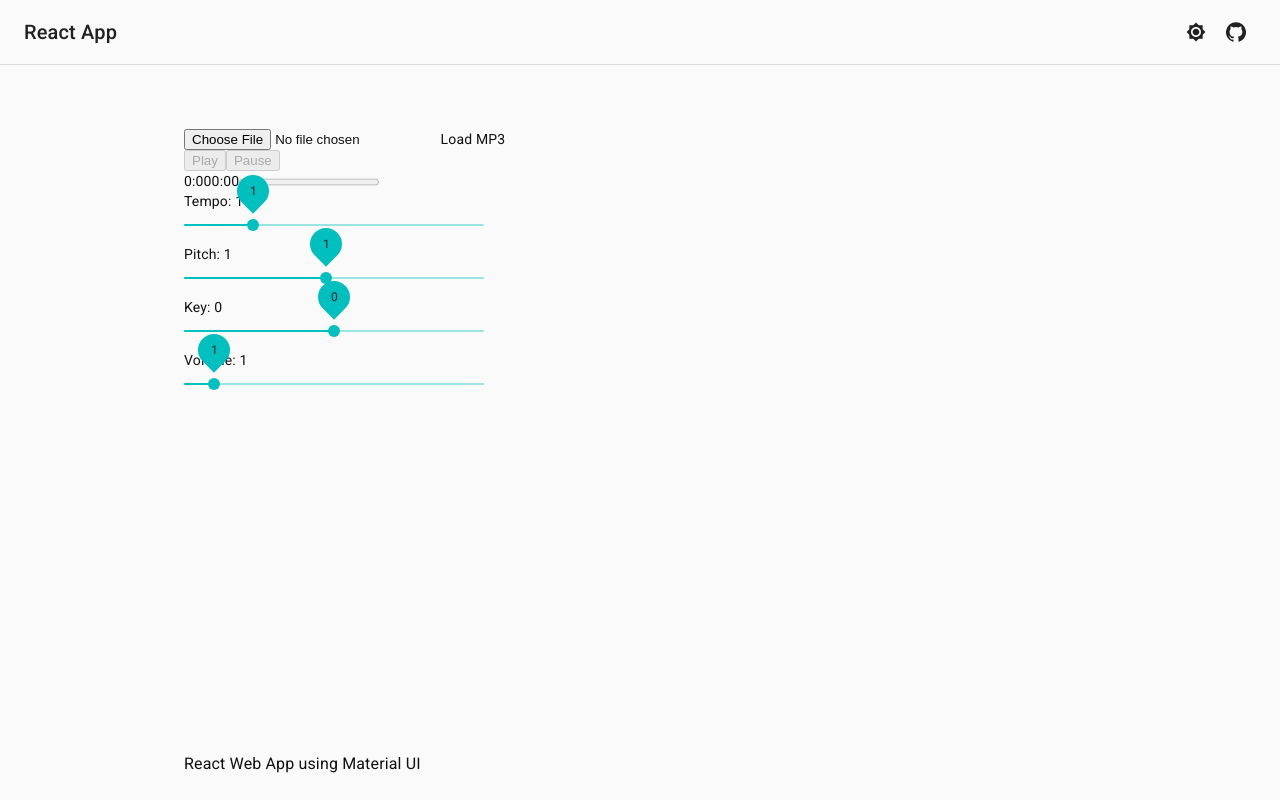
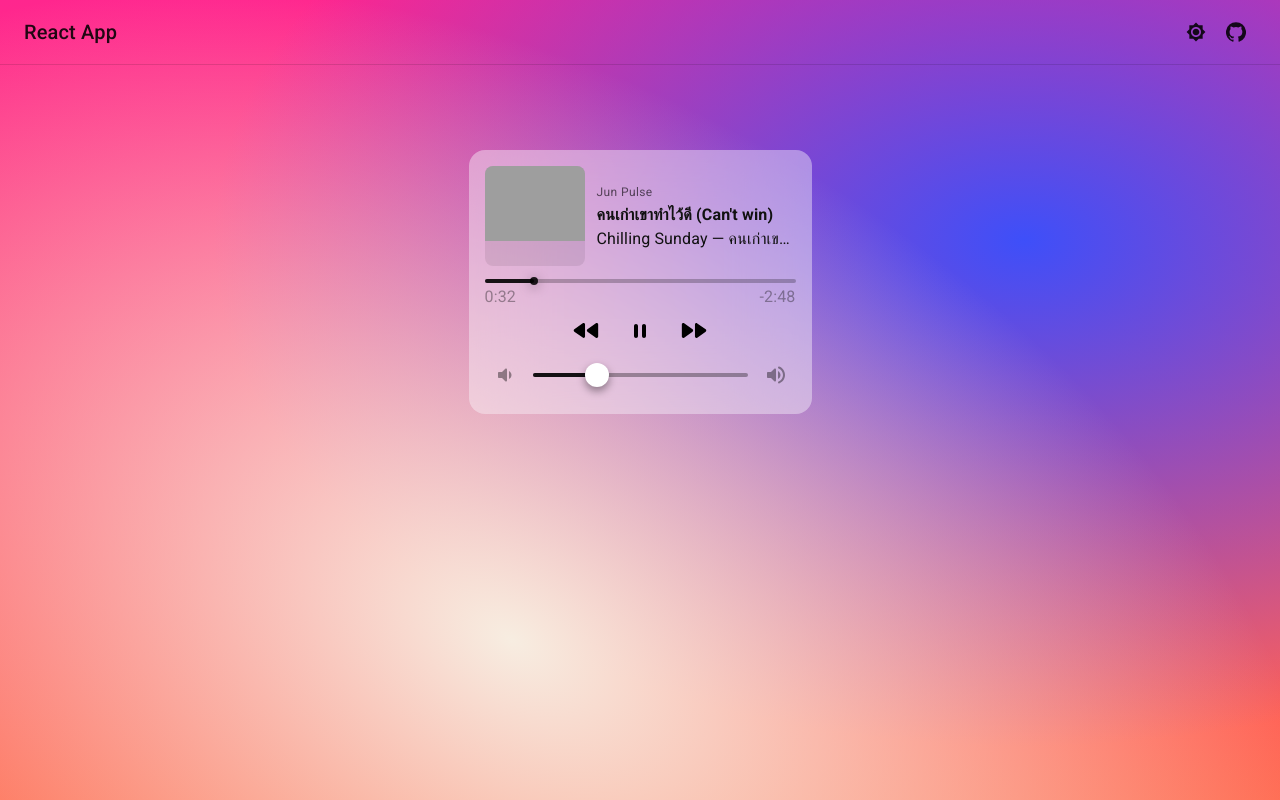
Before and after one commit to JoHoop/audio-pitch-shifter-react, a React (Create React App) app: page / in a window 1280 px wide. Built offline with nearby package versions, Linux system fonts and the light colour scheme; grey boxes are pictures that could not be loaded.

Commit message:
Add Material UI music player

```diff
--- a/src/components/AudioPlayer.js
+++ b/src/components/AudioPlayer.js
@@ -1,7 +1,8 @@
 import React from 'react';
 import { PlayerProvider } from './PlayerContext';
 import { LoadButton } from './LoadButton';
-import { Player } from './Player';
+// import { Player } from './Player';
+import { MusicPlayer } from './MusicPlayer';
 
 export const AudioPlayer = () => {
   const audioCtx = new (window.AudioContext || window.webkitAudioContext)();
@@ -10,7 +11,7 @@ export const AudioPlayer = () => {
   return (
     <PlayerProvider {...{ audioCtx, gainNode }}>
       <LoadButton />
-      <Player />
+      <MusicPlayer />
     </PlayerProvider>
   );
 };
--- a/src/components/Footer.js
+++ /dev/null
@@ -1,27 +0,0 @@
-import React from "react";
-import { Typography, Container } from "@material-ui/core";
-import { makeStyles } from "@material-ui/core/styles";
-
-const useStyles = makeStyles((theme) => ({
-  footer: {
-    padding: theme.spacing(3, 2),
-    marginTop: "auto",
-    backgroundColor: theme.palette.background,
-  },
-}));
-
-export const Footer = () => {
-  const classes = useStyles();
-
-  return (
-    <>
-      <footer className={classes.footer}>
-        <Container maxWidth="md">
-          <Typography variant="body1">
-            React Web App using Material UI
-          </Typography>
-        </Container>
-      </footer>
-    </>
-  );
-};
--- a/src/components/Header.js
+++ b/src/components/Header.js
@@ -14,7 +14,7 @@ import GitHubIcon from '@material-ui/icons/GitHub';
 const useStyles = makeStyles((theme) => ({
   appBar: {
     borderBottom: `1px solid ${theme.palette.divider}`,
-    backgroundColor: theme.palette.background,
+    backgroundColor: 'transparent',
   },
   toolbar: {
     flexWrap: 'wrap',
--- /dev/null
+++ b/src/components/MusicPlayer.js
@@ -0,0 +1,232 @@
+import React from 'react';
+
+import { styled, useTheme } from '@mui/material/styles';
+import Box from '@mui/material/Box';
+import Typography from '@mui/material/Typography';
+import Slider from '@mui/material/Slider';
+import IconButton from '@mui/material/IconButton';
+import Stack from '@mui/material/Stack';
+import PauseRounded from '@mui/icons-material/PauseRounded';
+import PlayArrowRounded from '@mui/icons-material/PlayArrowRounded';
+import FastForwardRounded from '@mui/icons-material/FastForwardRounded';
+import FastRewindRounded from '@mui/icons-material/FastRewindRounded';
+import VolumeUpRounded from '@mui/icons-material/VolumeUpRounded';
+import VolumeDownRounded from '@mui/icons-material/VolumeDownRounded';
+
+const WallPaper = styled('div')({
+  position: 'absolute',
+  width: '100%',
+  height: '100%',
+  top: 0,
+  left: 0,
+  overflow: 'hidden',
+  background: 'linear-gradient(rgb(255, 38, 142) 0%, rgb(255, 105, 79) 100%)',
+  transition: 'all 500ms cubic-bezier(0.175, 0.885, 0.32, 1.275) 0s',
+  '&:before': {
+    content: '""',
+    width: '140%',
+    height: '140%',
+    position: 'absolute',
+    top: '-40%',
+    right: '-50%',
+    background:
+      'radial-gradient(at center center, rgb(62, 79, 249) 0%, rgba(62, 79, 249, 0) 64%)',
+  },
+  '&:after': {
+    content: '""',
+    width: '140%',
+    height: '140%',
+    position: 'absolute',
+    bottom: '-50%',
+    left: '-30%',
+    background:
+      'radial-gradient(at center center, rgb(247, 237, 225) 0%, rgba(247, 237, 225, 0) 70%)',
+    transform: 'rotate(30deg)',
+  },
+});
+
+const Widget = styled('div')(({ theme }) => ({
+  padding: 16,
+  borderRadius: 16,
+  width: 343,
+  maxWidth: '100%',
+  margin: 'auto',
+  position: 'relative',
+  zIndex: 1,
+  backgroundColor:
+    theme.palette.mode === 'dark' ? 'rgba(0,0,0,0.6)' : 'rgba(255,255,255,0.4)',
+  backdropFilter: 'blur(40px)',
+}));
+
+const CoverImage = styled('div')({
+  width: 100,
+  height: 100,
+  objectFit: 'cover',
+  overflow: 'hidden',
+  flexShrink: 0,
+  borderRadius: 8,
+  backgroundColor: 'rgba(0,0,0,0.08)',
+  '& > img': {
+    width: '100%',
+  },
+});
+
+const TinyText = styled(Typography)({
+  fontSize: '0.75rem',
+  opacity: 0.38,
+  fontWeight: 500,
+  letterSpacing: 0.2,
+});
+
+export const MusicPlayer = () => {
+  const theme = useTheme();
+  const duration = 200; // seconds
+  const [position, setPosition] = React.useState(32);
+  const [paused, setPaused] = React.useState(false);
+  function formatDuration(value) {
+    const minute = Math.floor(value / 60);
+    const secondLeft = value - minute * 60;
+    return `${minute}:${secondLeft < 9 ? `0${secondLeft}` : secondLeft}`;
+  }
+  const mainIconColor = theme.palette.mode === 'dark' ? '#fff' : '#000';
+  const lightIconColor =
+    theme.palette.mode === 'dark' ? 'rgba(255,255,255,0.4)' : 'rgba(0,0,0,0.4)';
+  return (
+    <Box sx={{ width: '100%', overflow: 'hidden' }}>
+      <Widget>
+        <Box sx={{ display: 'flex', alignItems: 'center' }}>
+          <CoverImage>
+            <img
+              alt="can't win - Chilling Sunday"
+              src='/static/images/sliders/chilling-sunday.jpg'
+            />
+          </CoverImage>
+          <Box sx={{ ml: 1.5, minWidth: 0 }}>
+            <Typography
+              variant='caption'
+              color='text.secondary'
+              fontWeight={500}
+            >
+              Jun Pulse
+            </Typography>
+            <Typography noWrap>
+              <b>คนเก่าเขาทำไว้ดี (Can&apos;t win)</b>
+            </Typography>
+            <Typography noWrap letterSpacing={-0.25}>
+              Chilling Sunday &mdash; คนเก่าเขาทำไว้ดี
+            </Typography>
+          </Box>
+        </Box>
+        <Slider
+          aria-label='time-indicator'
+          size='small'
+          value={position}
+          min={0}
+          step={1}
+          max={duration}
+          onChange={(_, value) => setPosition(value)}
+          sx={{
+            color: theme.palette.mode === 'dark' ? '#fff' : 'rgba(0,0,0,0.87)',
+            height: 4,
+            '& .MuiSlider-thumb': {
+              width: 8,
+              height: 8,
+              transition: '0.3s cubic-bezier(.47,1.64,.41,.8)',
+              '&:before': {
+                boxShadow: '0 2px 12px 0 rgba(0,0,0,0.4)',
+              },
+              '&:hover, &.Mui-focusVisible': {
+                boxShadow: `0px 0px 0px 8px ${
+                  theme.palette.mode === 'dark'
+                    ? 'rgb(255 255 255 / 16%)'
+                    : 'rgb(0 0 0 / 16%)'
+                }`,
+              },
+              '&.Mui-active': {
+                width: 20,
+                height: 20,
+              },
+            },
+            '& .MuiSlider-rail': {
+              opacity: 0.28,
+            },
+          }}
+        />
+        <Box
+          sx={{
+            display: 'flex',
+            alignItems: 'center',
+            justifyContent: 'space-between',
+            mt: -2,
+          }}
+        >
+          <TinyText>{formatDuration(position)}</TinyText>
+          <TinyText>-{formatDuration(duration - position)}</TinyText>
+        </Box>
+        <Box
+          sx={{
+            display: 'flex',
+            alignItems: 'center',
+            justifyContent: 'center',
+            mt: -1,
+          }}
+        >
+          <IconButton aria-label='previous song'>
+            <FastRewindRounded fontSize='large' htmlColor={mainIconColor} />
+          </IconButton>
+          <IconButton
+            aria-label={paused ? 'play' : 'pause'}
+            onClick={() => setPaused(!paused)}
+          >
+            {paused ? (
+              <PlayArrowRounded
+                sx={{ fontSize: '3rem' }}
+                htmlColor={mainIconColor}
+              />
+            ) : (
+              <PauseRounded
+                sx={{ fontSize: '3rem' }}
+                htmlColor={mainIconColor}
+              />
+            )}
+          </IconButton>
+          <IconButton aria-label='next song'>
+            <FastForwardRounded fontSize='large' htmlColor={mainIconColor} />
+          </IconButton>
+        </Box>
+        <Stack
+          spacing={2}
+          direction='row'
+          sx={{ mb: 1, px: 1 }}
+          alignItems='center'
+        >
+          <VolumeDownRounded htmlColor={lightIconColor} />
+          <Slider
+            aria-label='Volume'
+            defaultValue={30}
+            sx={{
+              color:
+                theme.palette.mode === 'dark' ? '#fff' : 'rgba(0,0,0,0.87)',
+              '& .MuiSlider-track': {
+                border: 'none',
+              },
+              '& .MuiSlider-thumb': {
+                width: 24,
+                height: 24,
+                backgroundColor: '#fff',
+                '&:before': {
+                  boxShadow: '0 4px 8px rgba(0,0,0,0.4)',
+                },
+                '&:hover, &.Mui-focusVisible, &.Mui-active': {
+                  boxShadow: 'none',
+                },
+              },
+            }}
+          />
+          <VolumeUpRounded htmlColor={lightIconColor} />
+        </Stack>
+      </Widget>
+      <WallPaper />
+    </Box>
+  );
+};
--- a/src/index.js
+++ b/src/index.js
@@ -1,5 +1,11 @@
 import React from 'react';
 import ReactDOM from 'react-dom';
+import { StyledEngineProvider } from '@mui/material/styles';
 import { App } from './App';
 
-ReactDOM.render(<App />, document.getElementById('root'));
+ReactDOM.render(
+  <StyledEngineProvider injectFirst>
+    <App />
+  </StyledEngineProvider>,
+  document.querySelector('#root')
+);
--- a/src/pages/Landing.js
+++ b/src/pages/Landing.js
@@ -1,6 +1,5 @@
 import React from 'react';
 import { Header } from '../components/Header';
-import { Footer } from '../components/Footer';
 import { AudioPlayer } from '../components/AudioPlayer';
 import { Container } from '@material-ui/core';
 import { makeStyles } from '@material-ui/core/styles';
@@ -26,7 +25,6 @@ export const Landing = () => {
       <Container maxWidth='md' component='main' className={classes.main}>
         <AudioPlayer />
       </Container>
-      <Footer />
     </div>
   );
 };
```
Also changed, not shown: src/logo.svg (deleted).
